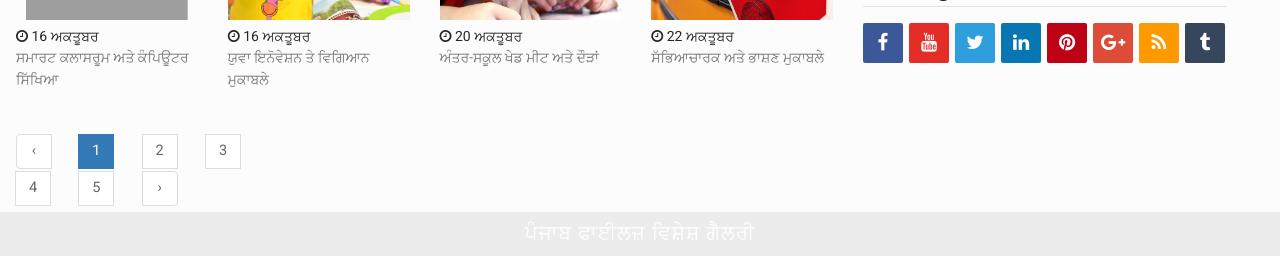
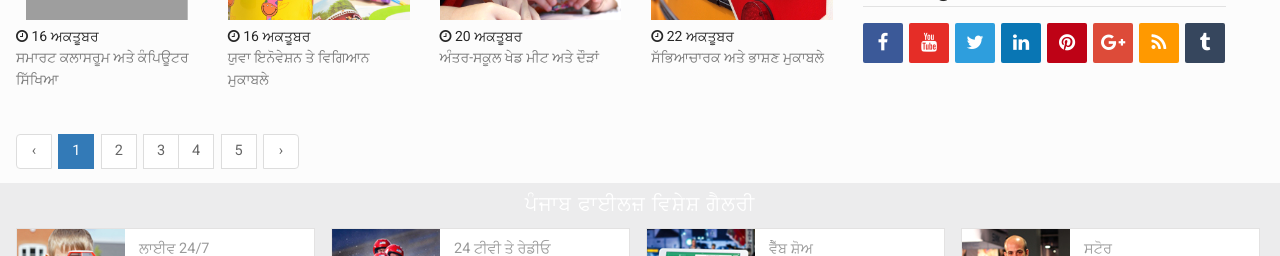
Before and after one commit to anirudh-1404/punjab-files-news-web, a React (Vite) app in the folder frontend/: page / in a window 1280 px wide. Shown: the part 8920-9176 px from the top of the page. Built offline with nearby package versions, Linux system fonts and the light colour scheme; grey boxes are pictures that could not be loaded; a web font is replaced by a local one.

Commit message:
fix: align pagination numbers 1,2,3,4,5 in a single horizontal row

```diff
--- a/frontend/src/components/Modules/HealthAndSchoolModule.jsx
+++ b/frontend/src/components/Modules/HealthAndSchoolModule.jsx
@@ -203,7 +203,7 @@ export default function HealthAndSchoolModule() {
               </div>
 
               {/* Pagination */}
-              <ul className="pagination" style={{ marginTop: '20px' }}>
+              <ul className="pagination" style={{ display: 'inline-flex', flexDirection: 'row', flexWrap: 'nowrap', marginTop: '20px' }}>
                 <li><a href="#page">‹</a></li>
                 <li className="active"><a href="#page">1</a></li>
                 <li><a href="#page">2</a></li>
--- a/frontend/src/index.css
+++ b/frontend/src/index.css
@@ -76,6 +76,29 @@
   }
 }
 
+/* Pagination: keep all items 1,2,3,4,5 in a single horizontal row */
+.pagination {
+  display: inline-flex !important;
+  flex-direction: row !important;
+  flex-wrap: nowrap !important;
+  align-items: center !important;
+  margin: 20px 0 14px !important;
+  padding: 0 !important;
+  border-radius: 4px !important;
+}
+
+.pagination > li {
+  display: inline-block !important;
+  float: none !important;
+}
+
+.pagination > li > a {
+  display: inline-block !important;
+  float: none !important;
+  min-width: 36px !important;
+  text-align: center !important;
+}
+
 /* Responsive fixes */
 @media (max-width: 768px) {
   .header-logo {
```
